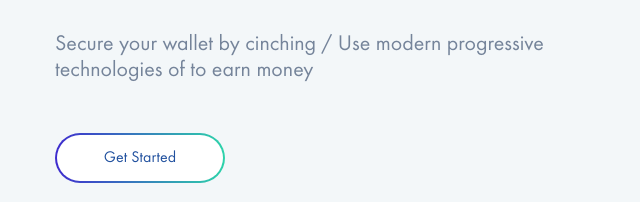
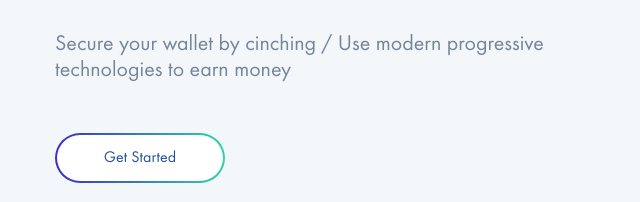
Before and after one commit to Wallet0/wallet, a plain HTML site: page index.html in a window 1280 px wide. Shown: the part 575-777 px from the top of the page, 15-655 px from the left. Drawn offline with Linux system fonts and the light colour scheme.

Commit message:
Update index.html

```diff
--- a/index.html
+++ b/index.html
@@ -59,7 +59,7 @@
 			<div class="row">
 				<div class="col-md-6 hero-text">
 					<h2>Secure your wallet / Earn in<span> CRYPTO</span> <br>Currency</h2>
-					<h4>Secure your wallet by cinching / Use modern progressive technologies of to earn money</h4>
+					<h4>Secure your wallet by cinching / Use modern progressive technologies to earn money</h4>
 
 					<a href="about.html" class="site-btn sb-gradients sbg-line mt-5"> Get Started</a>
 				</div>
```
